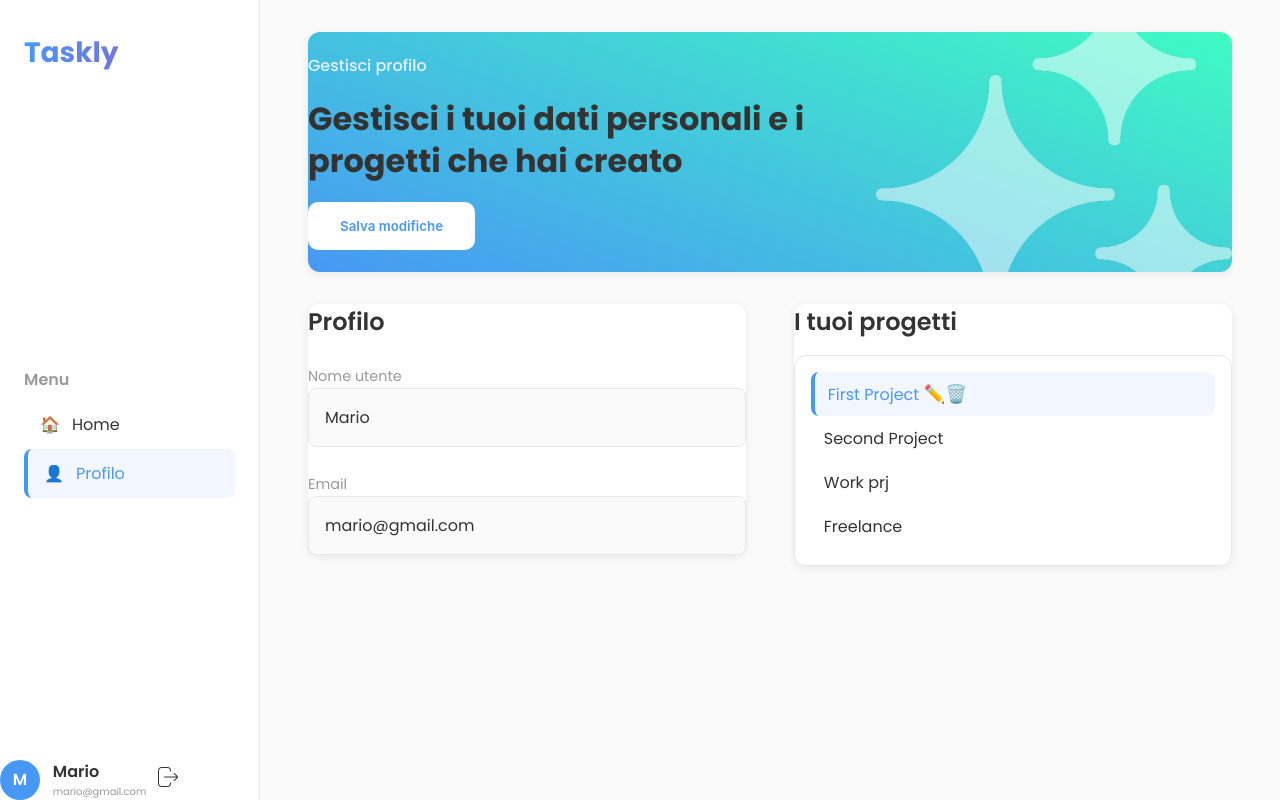
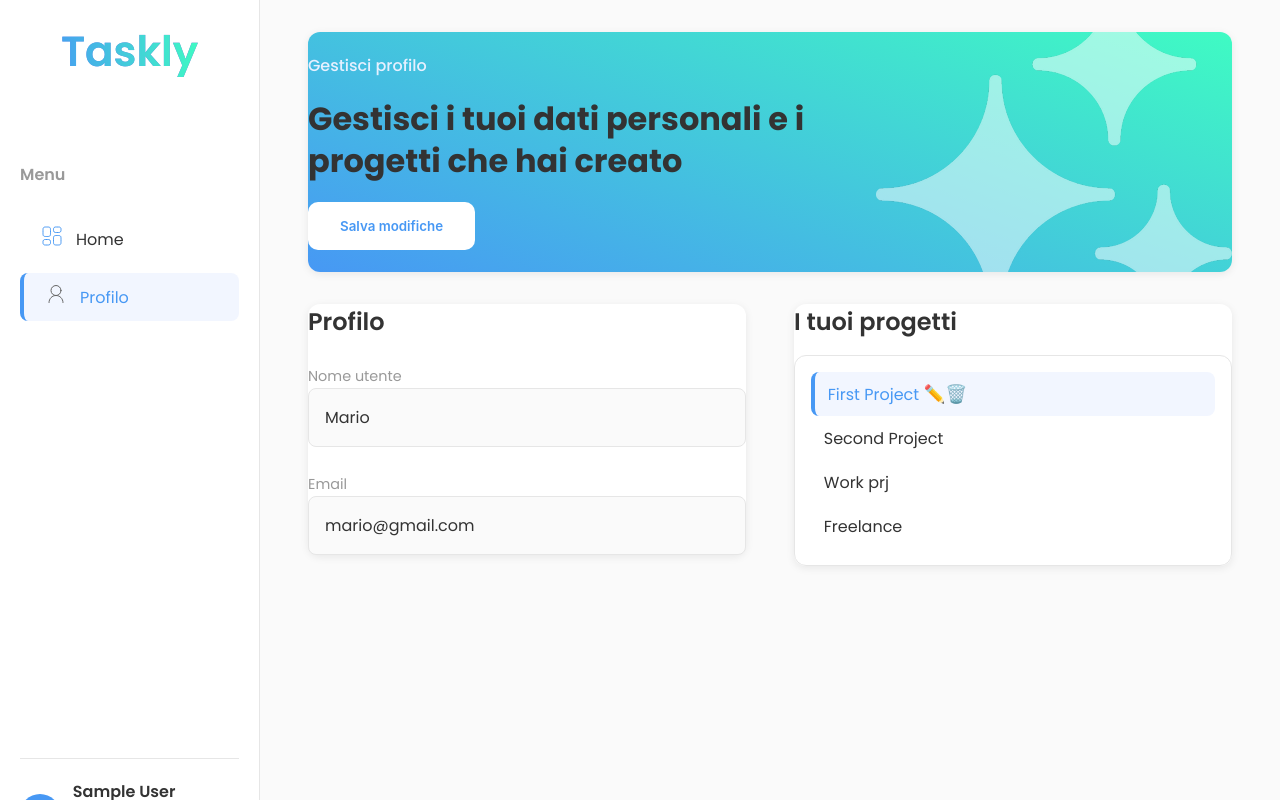
Before and after one commit to Alb3rt05/Frontend-Taskly, an Angular app: page /profile in a window 1280 px wide. Built offline with nearby package versions, Linux system fonts and the light colour scheme; sample sign-in values are in the browser's storage.

Commit message:
fixing auth and profile

```diff
--- a/src/app/auth/auth.service.ts
+++ b/src/app/auth/auth.service.ts
@@ -1,6 +1,7 @@
 import { Injectable } from '@angular/core';
 import { HttpClient } from '@angular/common/http';
 import { lastValueFrom } from 'rxjs';
+import { Project } from '../models/project';
 
 @Injectable({
   providedIn: 'root',
@@ -35,6 +36,14 @@ export class AuthService {
     }
   }
 
+  async getUserProjects(): Promise<Project[]> {
+    return lastValueFrom(
+      this.http.get<Project[]>(`${this.apiUrl}/projects`, {
+        headers: { "Authorization": `Bearer ${localStorage.getItem('accessToken')}` }
+      })
+    );
+  }
+
   // Logout
   logout(): void {
     localStorage.removeItem('accessToken');
--- a/src/app/pages/profile/profile.css
+++ b/src/app/pages/profile/profile.css
@@ -2,28 +2,6 @@
   display: flex;
   min-height: 100vh;
   background: var(--bg-soft);
-}
-
-/* ===== SIDEBAR ===== */
-.sidebar {
-  width: 260px;
-  background: var(--bg-light);
-  border-right: 1px solid var(--border);
-  display: flex;
-  flex-direction: column;
-  justify-content: space-between;
-}
-
-.sidebar-header {
-  padding: 2rem 1.5rem;
-}
-
-.sidebar-header h2.logo {
-  font-size: 1.75rem;
-  font-weight: 700;
-  background: linear-gradient(90deg, var(--primary), #A64BCF);
-  -webkit-background-clip: text;
-  -webkit-text-fill-color: transparent;
 }
 
 /* ===== MAIN CONTENT ===== */
@@ -120,16 +98,6 @@
     flex-direction: column;
   }
 
-  .sidebar {
-    width: 100%;
-    flex-direction: row;
-    justify-content: space-between;
-    align-items: center;
-    border-right: none;
-    border-bottom: 1px solid var(--border);
-    padding: 0.75rem 1rem;
-  }
-
   .menu {
     display: none;
   }
--- a/src/app/pages/profile/profile.html
+++ b/src/app/pages/profile/profile.html
@@ -1,37 +1,6 @@
 <div class="profile-page">
   <!-- Sidebar -->
-  <aside class="sidebar">
-    <div class="sidebar-header">
-      <h2 class="logo">Taskly</h2>
-    </div>
-
-    <nav class="menu">
-      <p class="menu-title">Menu</p>
-      <ul>
-        <li class="menu-item">
-          <span class="icon">🏠</span>
-          <span>Home</span>
-        </li>
-        <li class="menu-item active">
-          <span class="icon">👤</span>
-          <span>Profilo</span>
-        </li>
-      </ul>
-    </nav>
-
-    <div class="user-info">
-      <div class="user">
-        <div class="avatar">M</div>
-        <div class="user-details">
-          <span class="name">Mario</span>
-          <span class="email">mario@gmail.com</span>
-        </div>
-      </div>
-      <button class="logout-btn">
-        <img src="/materials/logout.png">
-      </button>
-    </div>
-  </aside>
+  <app-sidebar></app-sidebar>
 
   <!-- Main Content -->
   <main class="profile-main">
--- a/src/app/pages/profile/profile.ts
+++ b/src/app/pages/profile/profile.ts
@@ -1,8 +1,9 @@
 import { Component } from '@angular/core';
+import { Sidebar } from "../../components/sidebar/sidebar";
 
 @Component({
   selector: 'app-profile',
-  imports: [],
+  imports: [Sidebar],
   templateUrl: './profile.html',
   styleUrl: './profile.css',
 })
```
